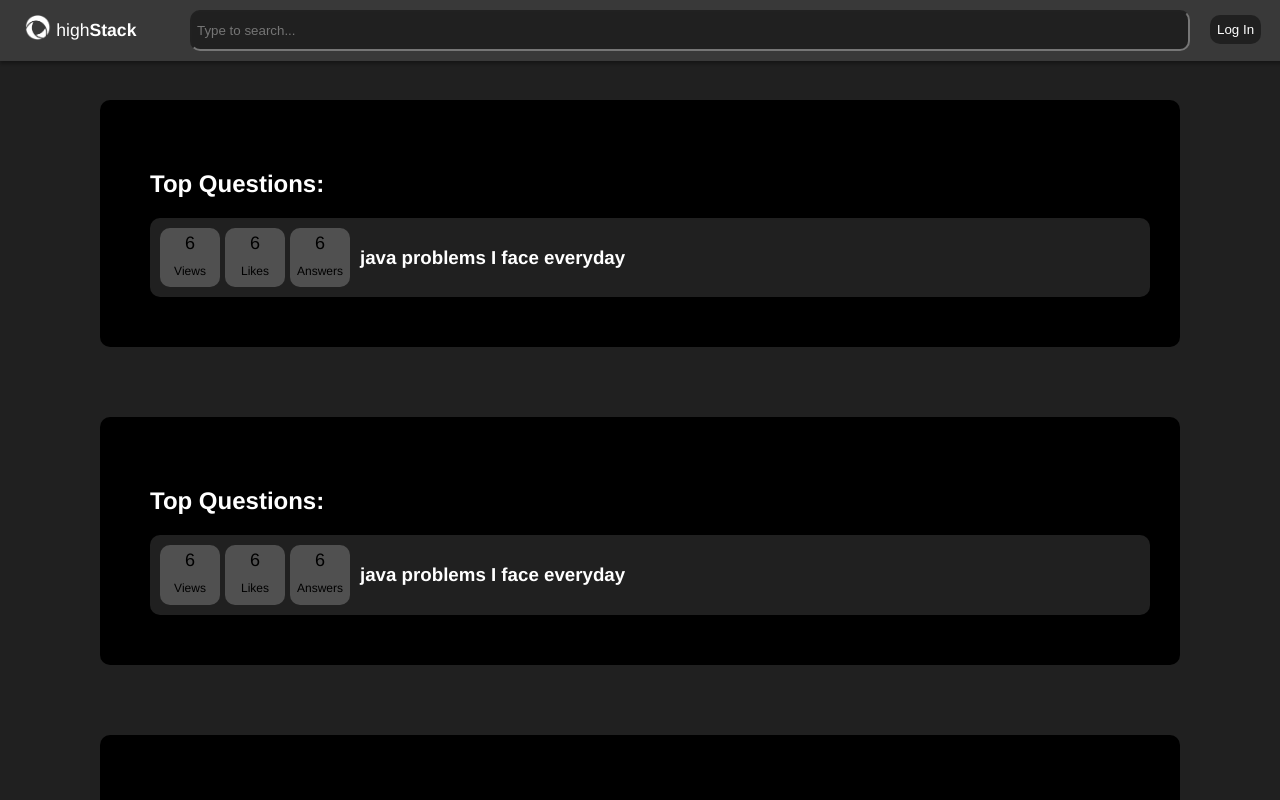
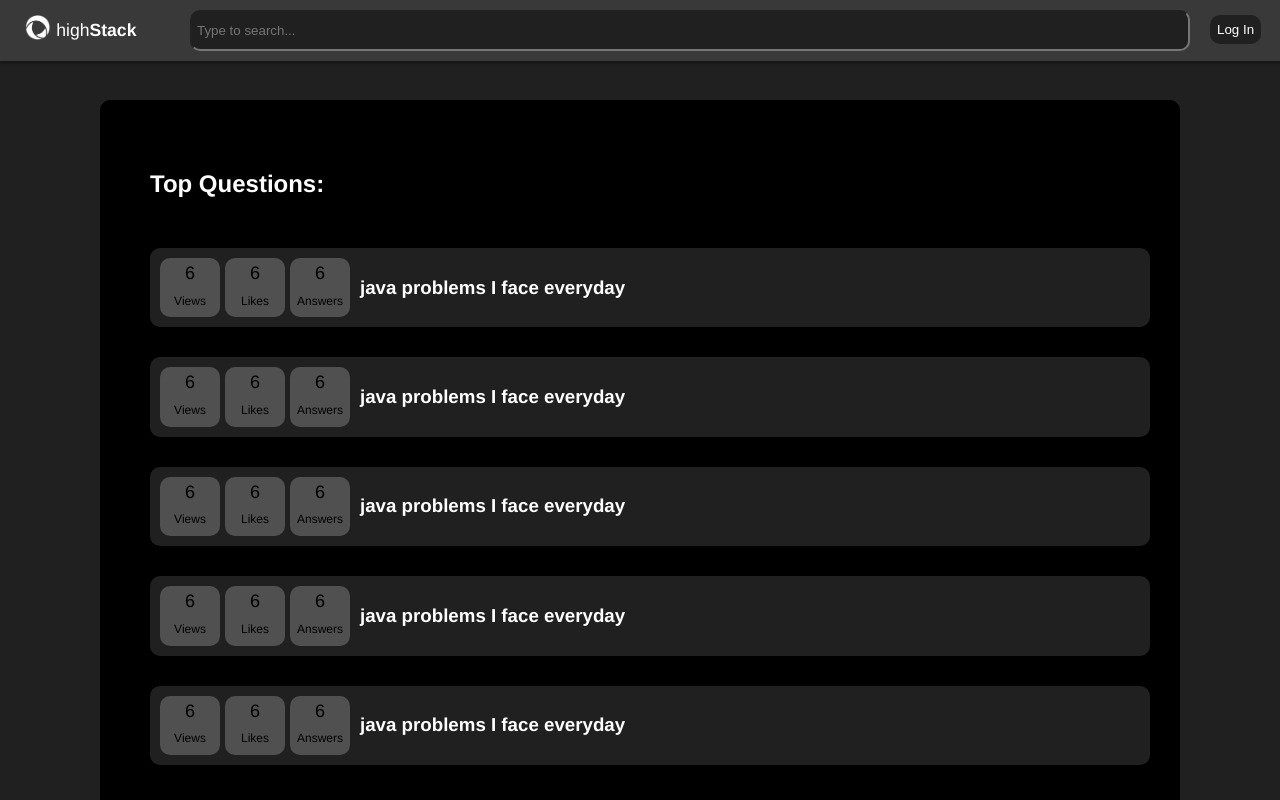
Before and after one commit to AlwaysWannaDie12/highstack-demo, a React (Create React App) app: page / in a window 1280 px wide. Shown: the top 800 px of the page. Built offline with nearby package versions, Linux system fonts and the light colour scheme.

Commit message:
Grid Layout

```diff
--- a/src/App.js
+++ b/src/App.js
@@ -64,9 +64,6 @@ function App() {
 
       <WorkArea>
         <TopQuestions/>
-        <TopQuestions/>
-        <TopQuestions/>
-        <TopQuestions/>
       </WorkArea>
 
       <LoginForm trigger = {buttonPopup} action={() => setButtonPopup(!buttonPopup)} Login={Login} error={error}/>
--- a/src/components/TopQuestions.js
+++ b/src/components/TopQuestions.js
@@ -8,6 +8,8 @@ const QuestionPanel = styled.div`
     padding: 50px;
     border-radius: 10px;
     margin-top: 50px;
+    display: grid;
+    grid-row-gap: 30px;
 
 `;
 
@@ -16,6 +18,10 @@ function TopQuestions() {
     <QuestionPanel>
         <h2>Top Questions:</h2>
         <Question/>
+        <Question/>
+        <Question/>
+        <Question/>
+        <Question/>
     </QuestionPanel>
   )
 }
```
